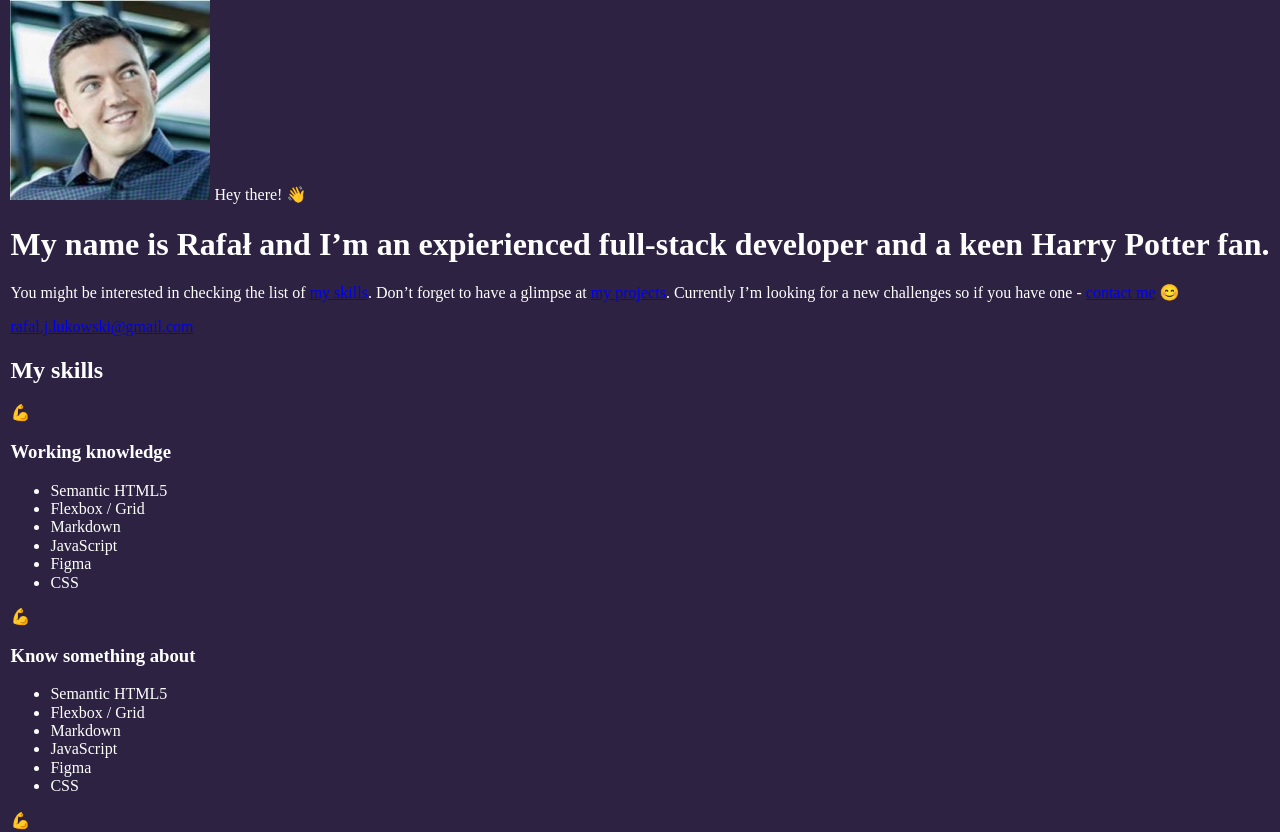
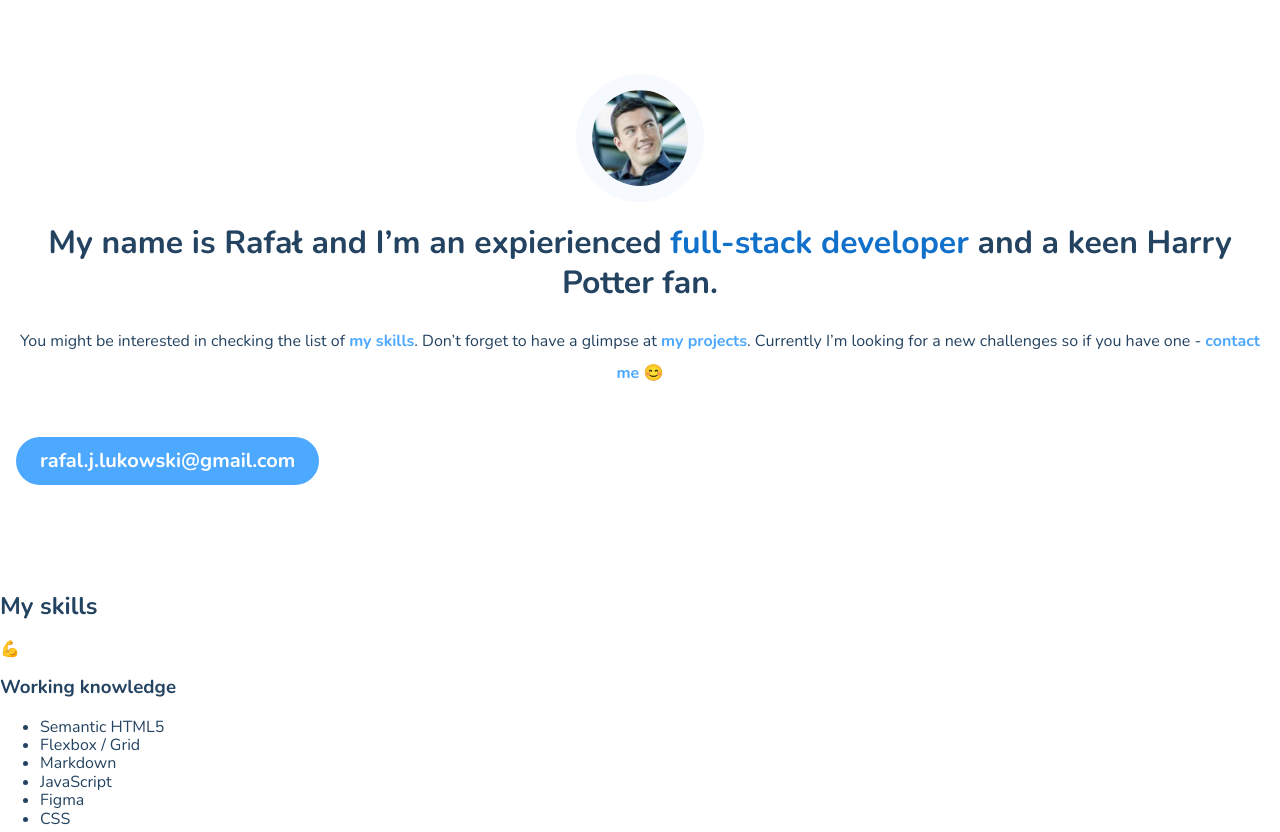
Before and after one commit to rav1603/strona, a website built with webpack: page src/pages/index.html in a window 1280 px wide. Shown: the top 832 px of the page. Built offline with nearby package versions, Linux system fonts and the light colour scheme.

Commit message:
Added CSS for hero section

```diff
--- a/src/pages/index.html
+++ b/src/pages/index.html
@@ -26,7 +26,7 @@
         </div>
         <div class="hero__description">
           <h1 class="hero__header">My name is Rafał and I’m an expierienced <span class="hero__special">full-stack developer</span> and a keen Harry Potter fan.</h1>
-          <p class="hero__paragraph">You might be interested in checking the list of <a href="#skills">my skills</a>. Don’t forget to  have a glimpse at <a href="#projects">my projects</a>. Currently I’m looking for a new challenges so if you have one - <a href="#contact">contact me</a> 😊</p>
+          <p class="hero__paragraph">You might be interested in checking the list of <a class="hero__link" href="#skills">my skills</a>. Don’t forget to  have a glimpse at <a class="hero__link" href="#projects">my projects</a>. Currently I’m looking for a new challenges so if you have one - <a class="hero__link" href="#contact">contact me</a> 😊</p>
           <a class="hero__contact" href="mailto:rafal.j.lukowski@gmail.com">rafal.j.lukowski@gmail.com</a>
         </div>
       </section>
--- a/src/scss/_variables.scss
+++ b/src/scss/_variables.scss
@@ -1 +1,4 @@
-$wtf: #2D2241;
+$textDark: #234361;
+$text: #425A70;
+$blue: #1070CA;
+$lightBlue: #4DA8FF;
--- a/src/scss/main.scss
+++ b/src/scss/main.scss
@@ -1,13 +1,18 @@
 @import "~normalize.css";
 
+@import url('https://fonts.googleapis.com/css2?family=Nunito:wght@300;600;700&family=Roboto+Mono:wght@400;700&display=swap');
+
 @import "_variables";
-@import "modules/hello.scss";
+@import "modules/hero.scss";
+
+html {
+  box-sizing: border-box;
+}
+*, *:before, *:after {
+  box-sizing: inherit;
+}
 
 body {
-  background: $wtf;
-  color: #fff;
-  display: flex;
-  align-items: center;
-  justify-content: center;
-  min-height: 100vh;
+  font-family: Nunito;
+  color: $textDark;
 }
--- /dev/null
+++ b/src/scss/modules/hero.scss
@@ -0,0 +1,50 @@
+.hero {
+    padding: 74px 16px 88px;
+    &__contact {
+        border-radius: 64px;
+        color: #fff;
+        background: $lightBlue;
+        display: inline-block;
+        padding: 4px 24px;
+        font-weight: bold;
+        font-size: 20px;
+        line-height: 40px;
+        text-decoration: none;
+    }
+    &__header {
+        font-size: 32px;
+        line-height: 40px;
+        text-align: center;
+        color: $textDark
+    }
+    &__hello {
+        display: none;
+    }
+    &__image {
+        box-sizing: content-box;
+        width: 96px;
+        height: 96px;
+        border-radius: 50%;
+        border: 16px solid #F6F9FD;
+    }
+    &__image-container {
+        display: flex;
+        align-items: center;
+        justify-content: center;
+    }
+    &__link {
+        font-weight: bold;
+        color: $lightBlue;
+        text-decoration: none;
+    }
+    &__paragraph {
+        font-weight: 300;
+        font-size: 16px;
+        line-height: 32px;
+        text-align: center;
+        margin-bottom: 48px;
+    }
+    &__special {
+        color: $blue;
+    }
+}
```
